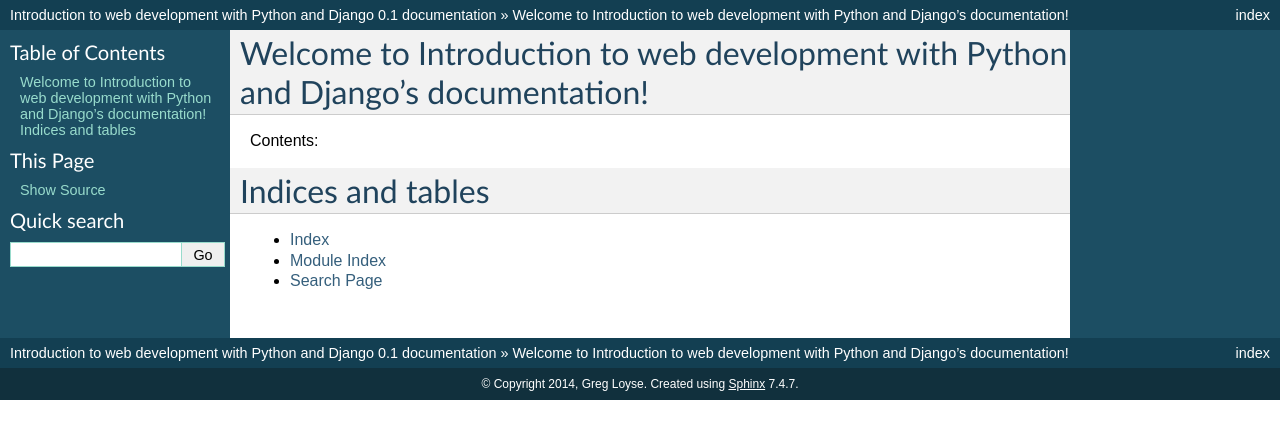
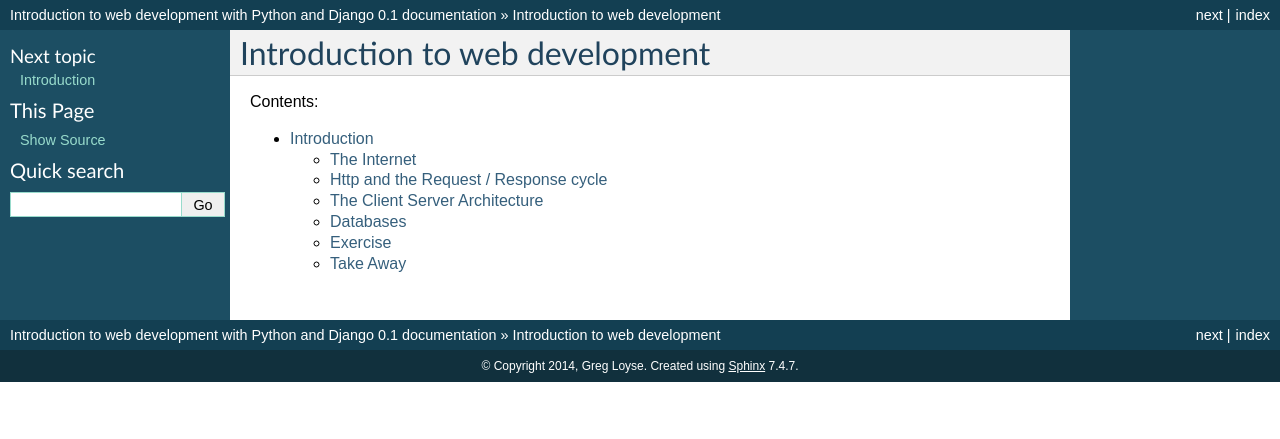
Before and after one commit to arachnegl/web-dev-intro, a Sphinx documentation site: the page built from source/index.rst, in a window 1280 px wide. Shown: the top 439 px of the page. Built offline with Sphinx 7.4.7, drawn with Linux system fonts in a browser that asks for light colours; part of the change alters nothing that is shown.

Commit message:
setting up

```diff
--- a/README.md
+++ b/README.md
@@ -1,12 +1,8 @@
-Intro to Programming using Python
-=================================
-
+Intro to Web Development using Python & Django
+==============================================
 
 To run locally:
 
     make html
     cd build/html
     python -m SimpleHTTPServer
-
-
-Inspired by the OpenTechSchool Introduction to programming with python.
--- /dev/null
+++ b/source/context.rst
@@ -0,0 +1,158 @@
+Introduction
+************
+
+There are a few things we need to explain before getting stuck in.
+
+We focus on the overall picture. To do this we use a few analogies not to be
+taken too literally.
+
+The Internet
+============
+
+The internet is a network of computers. Its goal is to enable communication
+between them.
+
+Your family, friends, colleagues, and acquaintances can be thought of as
+a network of people. (This is how social networks model our relationships.)
+
+To communicate we must have a means by which our messages reach the intended
+destination.
+
+On the one hand we need something physical to connect the computers. These are
+the wires.
+
+On the other hand we need some conventions (software) to ensure messages reach their
+destinations.
+
+One way this is done over the internet is called TCP/IP.
+
+TCP ensures the messages arrive safely with nothing missing.
+Every computer has an IP which is a unique address.
+
+You can think of TCP as an envelope and IP as the address on it.
+
+Http and the Request / Response cycle
+=====================================
+
+To communicate effectively the elements of a network need to agree on some
+protocol. That protocol for humans can be english. Other protocols exist.
+
+Computers on the internet use Http to communicate.
+
+Every time you click on a link, or type a url and enter into a browser, you are
+making what is called an http GET request.
+
+Here is an example that uses curl from the command line as a client::
+
+    $ curl -sv www.example.com -o /dev/null
+    * About to connect() to www.example.com port 80 (#0)
+    *   Trying 93.184.216.119...
+    * Connected to www.example.com (93.184.216.119) port 80 (#0)
+    > GET / HTTP/1.1
+    > User-Agent: curl/7.30.0
+    > Host: www.example.com
+    > Accept: */*
+    >
+    < HTTP/1.1 200 OK
+    < Accept-Ranges: bytes
+    < Cache-Control: max-age=604800
+    < Content-Type: text/html
+    < Date: Thu, 21 Aug 2014 12:09:46 GMT
+    < Etag: "359670651"
+    < Expires: Thu, 28 Aug 2014 12:09:46 GMT
+    < Last-Modified: Fri, 09 Aug 2013 23:54:35 GMT
+    < Server: ECS (iad/182A)
+    < Content-Length: 1270
+    <
+    < <!doctype html>
+    < <html>
+    < <head>
+    <     <title>Example Domain</title>
+    < </head>
+    < <body>
+    < <div>
+    <     <h1>Example Domain</h1>
+    <     <p>This domain is established to be used for illustrative examples in documents.</p>
+    < </div>
+    < </body>
+    < </html>
+
+Note this has been abridged.
+
+The lines starting with:
+
+- '*' is information from the curl program.
+- '>' is the http request text that curl is sending.
+- '<' is the http response text that curl received.
+
+Note that the response includes the html page that will be rendered in
+a browser.
+
+Tip:
+
+    Http is just text. We send text requests, we recieve text responses. All
+    complex pretty pages in the browser are created from these text responses.
+
+The Client Server Architecture
+==============================
+
+In software development an architecture is a way of organising code you see time and time
+again. Its also called a pattern. Similar perhaps to how journalists follow
+a pattern when structuring their articles.
+
+Think about the meaning of the words.
+
+A browser is a great example of a client. It sends http requests to a server.
+A server returns an http response, which the browser then renders as a web page.
+
+We will see other examples of a client - server architecture when we introduce
+using databases.
+
+Databases
+=========
+
+Data, or information, needs to be stored somewhere.
+
+Typically we save data in files.
+
+Databases are another way of saving data which has some advantages over plain
+files.
+
+Web applications often save data in databases rather than files.
+
+You can think of a database much as you would spreadsheet software. It stores
+information in a collection of tables.
+
+
+Exercise
+========
+
+Using Chrome, open developer tools: view/Developer/DeveloperTools
+
+.. image:: /images/open-dev-tools-chrome.png
+
+A tab will pop up. Click on the Network tab.
+
+Now type a URL (web address) that is familiar to you.
+
+Inspect the http GET request.
+
+Here we try with `www.example.com`:
+
+.. image:: /images/req-res-chrome.png
+
+Note we have same information we found with `curl` above. It is presented in
+a more user friendly way however.
+
+Explore one of your favourite websites using the developer tools to inspect
+what is going on at the http network level.
+
+Take Away
+=========
+
+All internet experiences, online shopping, news, videos, sending texts... boil down to
+computers sending messages much like what we have described above.
+
+Http is not the only protocol in town, but the concept of computers acting as
+clients and servers communicating by sending requests and responses is almost
+universal.
--- a/source/index.rst
+++ b/source/index.rst
@@ -3,19 +3,12 @@
    You can adapt this file completely to your liking, but it should at least
    contain the root `toctree` directive.
 
-Welcome to Introduction to web development with Python and Django's documentation!
-==================================================================================
+Introduction to web development
+===============================
 
 Contents:
 
 .. toctree::
    :maxdepth: 2
 
-
-
-Indices and tables
-==================
-
-* :ref:`genindex`
-* :ref:`modindex`
-* :ref:`search`
+   context
```
Also changed, not shown: source/images/open-dev-tools-chrome.png (added), source/images/req-res-chrome.png (added).
